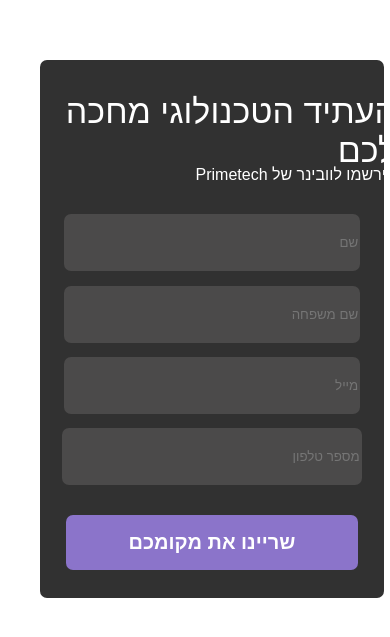
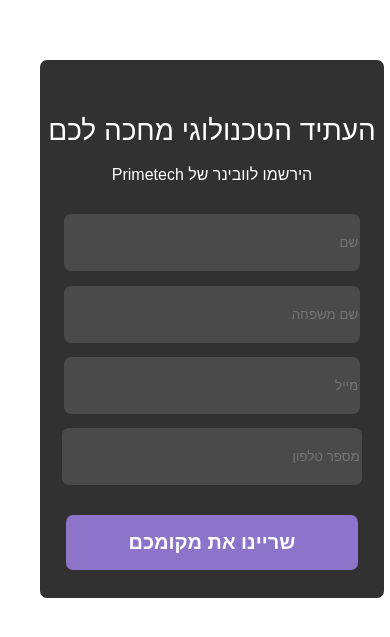
Before and after one commit to appsfly/PrimetechFormHebrew, a plain HTML site: page index.html in a window 390 px wide. Shown: the part 101-738 px from the top of the page. Drawn offline with Linux system fonts and the light colour scheme.

Commit message:
Fix the text alignment on moblie

```diff
--- a/style.css
+++ b/style.css
@@ -245,11 +245,19 @@ body {
         width: 80vw;
     }
 
-    .title-container {
+    .names-wrapper {
+        flex-direction: column;
     }
 
-    .names-wrapper {
-        flex-direction: column;
+    .title {
+        justify-content: center;
+        font-size: 28px;
+        text-align: center;
+    }
+
+    .subtitle {
+        font-size: 16px;
+        text-align: center;
     }
 
     .first-name input {
```
